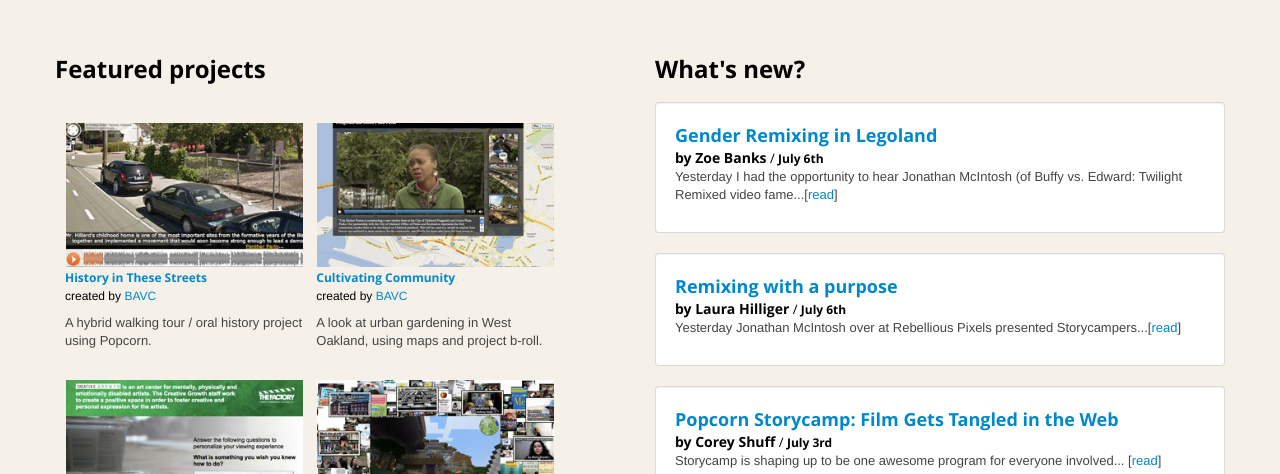
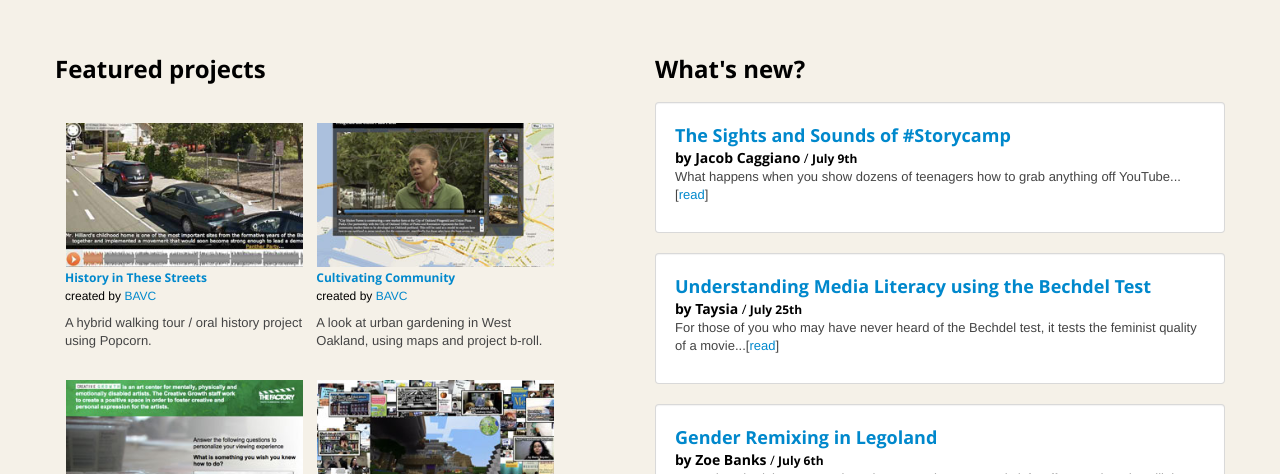
Before and after one commit to benrito/storycamp, a website: page index.html in a window 1280 px wide. Shown: the part 326-800 px from the top of the page. Drawn offline with Linux system fonts and the light colour scheme.

Commit message:
Storycamp week 6 changes

```diff
--- a/index.html
+++ b/index.html
@@ -96,23 +96,26 @@
 <!--End Left-Mid section-->
 
 <div class="span6 pull-right toppad" style="float:right !important; margin-left: 0px !important">
+
+    <div class="well">
+      <h3 class="toppad"><a href="http://futuresoup.com/the-sights-and-sounds-of-storycamp/">The Sights and Sounds of #Storycamp</a></h3><br>
+      <h4>by Jacob Caggiano</h4> /
+      <h5>July 9th</h5>
+      <p class="project-desc">What happens when you show dozens of teenagers how to grab anything off YouTube...[<a href="http://futuresoup.com/the-sights-and-sounds-of-storycamp/" target="_blank">read</a>] </p>
+    </div>
+
+    <div class="well">
+      <h3 class="toppad"><a href="http://fsmpopcorn.wordpress.com/2012/07/25/taysia-whats-the-bechdel-test/">Understanding Media Literacy using the Bechdel Test</a></h3><br>
+      <h4>by Taysia</h4> /
+      <h5>July 25th</h5>
+      <p class="project-desc">For those of you who may have never heard of the Bechdel test, it tests the feminist quality of a movie...[<a href="http://fsmpopcorn.wordpress.com/2012/07/25/taysia-whats-the-bechdel-test/" target="_blank">read</a>] </p>
+    </div>
+
     <div class="well">
       <h3 class="toppad"><a href="http://bavc.org/bavc-blog/gender-remixing-legoland-stealing-snacks-mozilla">Gender Remixing in Legoland</a></h3><br>
       <h4>by Zoe Banks</h4> /
       <h5>July 6th</h5>
       <p class="project-desc">Yesterday I had the opportunity to hear Jonathan McIntosh (of Buffy vs. Edward: Twilight Remixed video fame...[<a href="http://bavc.org/bavc-blog/gender-remixing-legoland-stealing-snacks-mozilla" target="_blank">read</a>] </p>
-    </div>
-    <div class="well">
-      <h3 class="toppad"><a href="http://www.zythepsary.com/rants/remixing-with-a-purpose/">Remixing with a purpose</a></h3><br>
-      <h4>by Laura Hilliger</h4> /
-      <h5>July 6th</h5>
-      <p class="project-desc">Yesterday Jonathan McIntosh over at Rebellious Pixels presented Storycampers...[<a href="http://www.zythepsary.com/rants/remixing-with-a-purpose/" target="_blank">read</a>] </p>
-    </div>
-    <div class="well">
-      <h3 class="toppad"><a href="http://www.paradisecitypress.org/2012/07/03/popcorn-storycamp-film-gets-tangled-in-the-web/">Popcorn Storycamp: Film Gets Tangled in the Web</a></h3><br>
-      <h4>by Corey Shuff</h4> /
-      <h5>July 3rd</h5>
-      <p class="project-desc">Storycamp is shaping up to be one awesome program for everyone involved... [<a href="http://www.paradisecitypress.org/2012/07/03/popcorn-storycamp-film-gets-tangled-in-the-web/" target="_blank">read</a>] </p>
     </div>
 
 
```
Also changed, not shown: cinema6.html (+13 -2 lines), img/story/webinar_thumb06b.png (added), img/story/webinar_thumb06c.png (added).
